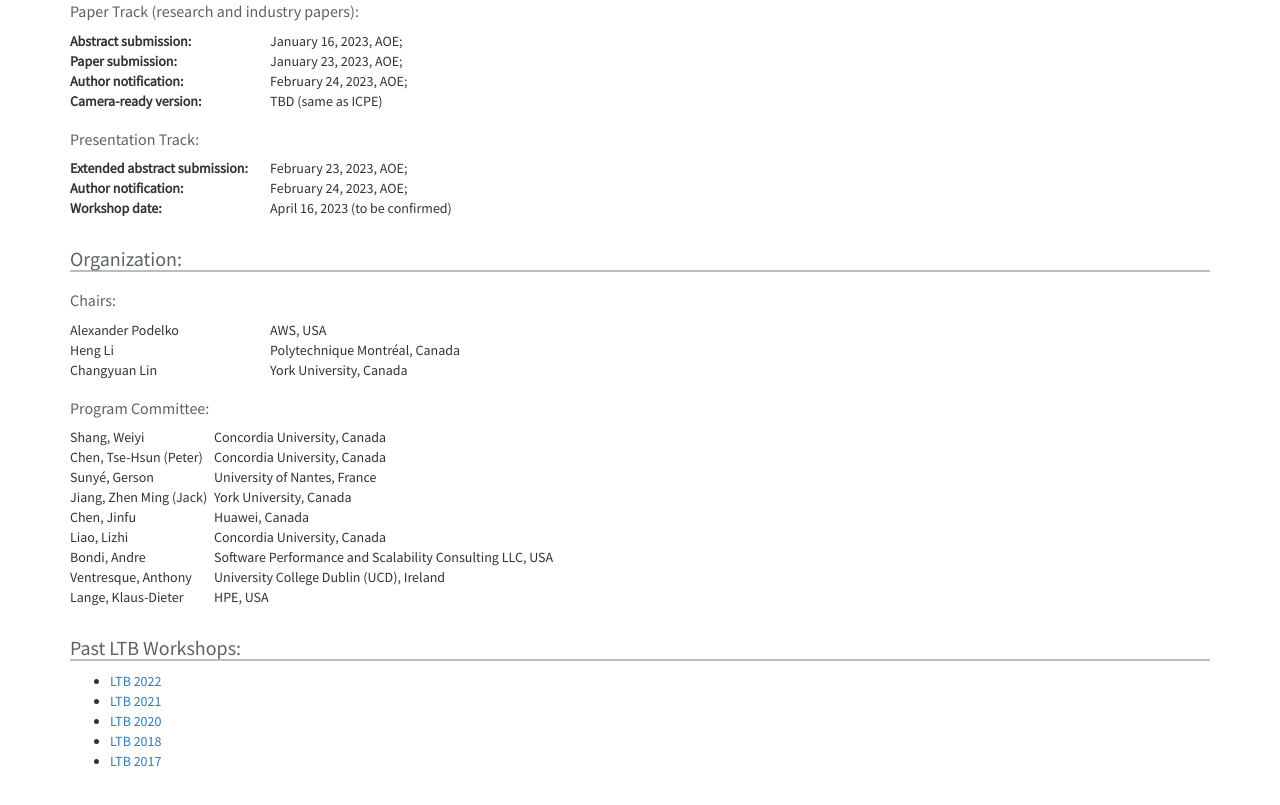
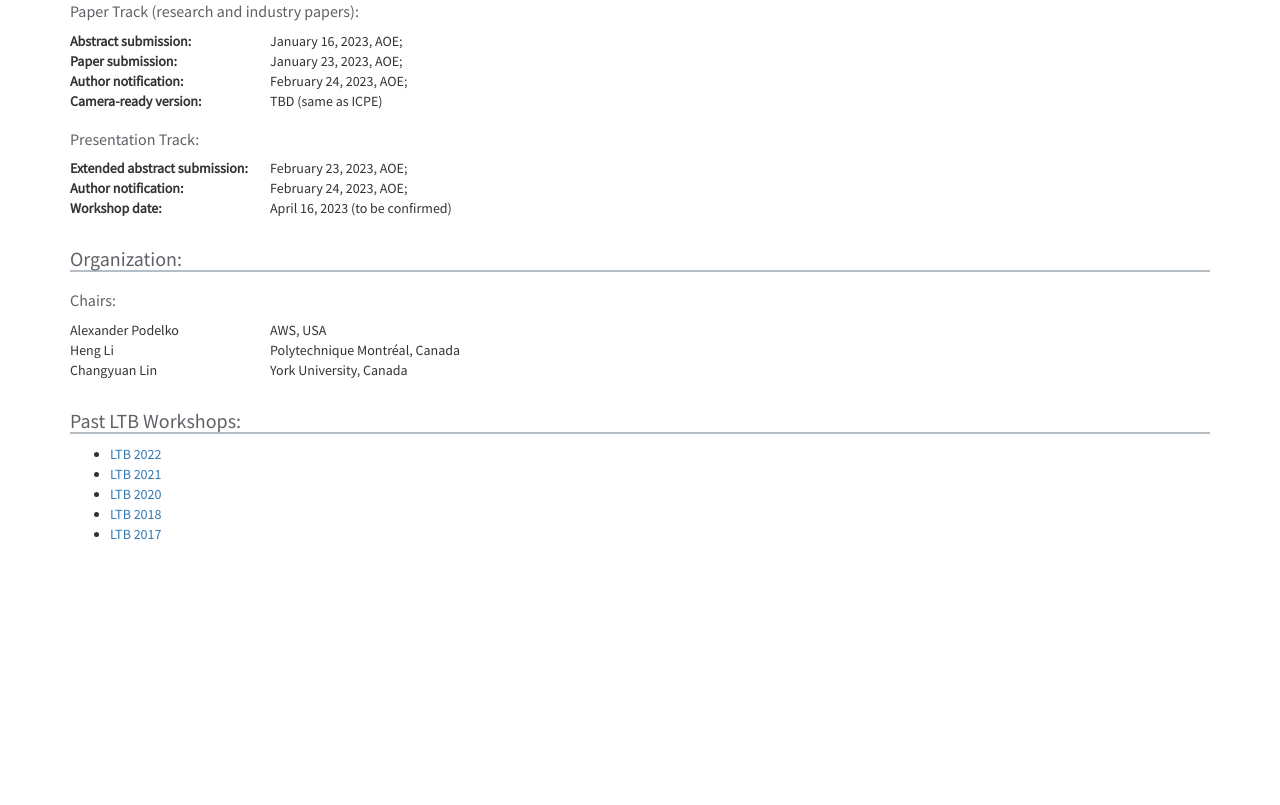
Before and after one commit to naser/ltb2024.github.io, a plain HTML site: page index.html in a window 1280 px wide. Shown: the part 1375-2180 px from the top of the page. After the commit the page ends 2000 px from the top, so only its background shows below. Drawn offline with nearby package versions, Linux system fonts and the light colour scheme.

Commit message:
Update index.html (#3)

```diff
--- a/index.html
+++ b/index.html
@@ -185,46 +185,6 @@
       </tr>
     </table>
 
-    <h3>Program Committee:</h3>
-    <table style="width:500px">
-      <tr>
-        <td>Shang, Weiyi</td>
-        <td>Concordia University, Canada</td>
-      </tr>
-      <tr>
-        <td>Chen, Tse-Hsun (Peter)</td>
-        <td>Concordia University, Canada</td>
-      </tr>
-      <tr>
-        <td>Sunyé, Gerson</td>
-        <td>University of Nantes, France</td>
-      </tr>
-      <tr>
-        <td>Jiang, Zhen Ming (Jack)</td>
-        <td>York University, Canada</td>
-      </tr>
-      <tr>
-        <td>Chen, Jinfu</td>
-        <td>Huawei, Canada</td>
-      </tr>
-      <tr>
-        <td>Liao, Lizhi</td>
-        <td>Concordia University, Canada</td>
-      </tr>
-      <tr>
-        <td>Bondi, Andre</td>
-        <td>Software Performance and Scalability Consulting LLC, USA</td>
-      </tr>
-      <tr>
-        <td>Ventresque, Anthony</td>
-        <td>University College Dublin (UCD), Ireland</td>
-      </tr>
-      <tr>
-        <td>Lange, Klaus-Dieter</td>
-        <td>HPE, USA</td>
-      </tr>
-    </table>
-
     <p><br /></p>
 
     <h2 style="text-align:left;" class="scroll-title" id="past">Past LTB Workshops:</h2>
```
